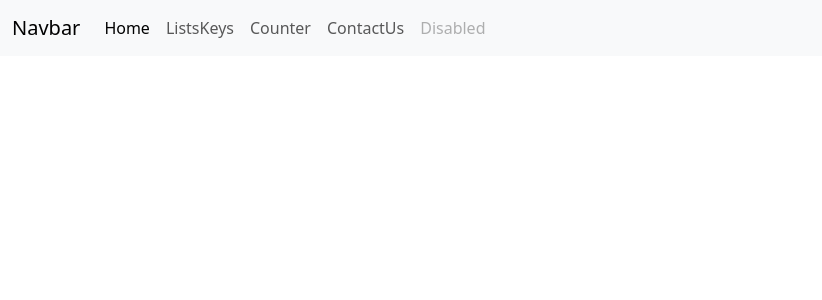
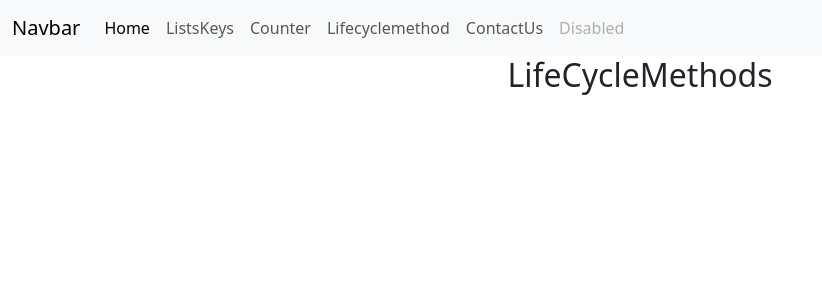
Before and after one commit to Chaitanyatraining/1902-react, a React (Create React App) app: page /lifecyclemethods in a window 1280 px wide. Shown: the top 300 px of the page, without its empty margins (0-822 px from the left). Built offline with nearby package versions, Linux system fonts and the light colour scheme; no server answers.

Commit message:
lifecyclemethods

```diff
--- a/src/Components/Header.js
+++ b/src/Components/Header.js
@@ -22,6 +22,9 @@ const Header = () => {
                                 <Link to='/counter' class="nav-link">Counter</Link>
                             </li>
                             <li class="nav-item">
+                                <Link to='/lifecyclemethods' class="nav-link">Lifecyclemethod</Link>
+                            </li>
+                            <li class="nav-item">
                                 <Link to='/contactus' class="nav-link">ContactUs</Link>
                             </li>
                             <li class="nav-item">
--- /dev/null
+++ b/src/Components/LifeCycleMethods.js
@@ -0,0 +1,42 @@
+import React, { Component } from 'react'
+import Counter from './Counter'
+
+export class LifeCycleMethods extends Component {
+    constructor(){
+        super()
+        console.log('constructor Executed')
+    }
+
+    state={
+        usersData:[]
+    }
+
+    componentDidMount(){
+        console.log('componentdidmount executed')
+        this.getUsersdata()
+    }
+
+    getUsersdata = async () => {
+        const response = await fetch('https://jsonplaceholder.typicode.com/users')
+        const data = await response.json()
+        this.setState({usersData:data})
+        console.log('state', this.state)
+    }
+
+    static getDerivedStateFromProps(props, state){
+        console.log('static getDerivedStateFromProps executed')
+        return null
+    }
+
+
+  render() {
+    return (
+      <>
+        <h2>LifeCycleMethods</h2>
+
+      </>
+    )
+  }
+}
+
+export default LifeCycleMethods
--- a/src/Components/Routing/Routing.js
+++ b/src/Components/Routing/Routing.js
@@ -4,6 +4,7 @@ import ListsandKeys from '../ListsandKeys'
 import ContactUs from '../ContactUs'
 import Home from '../Home'
 import Counter from '../Counter'
+import LifeCycleMethods from '../LifeCycleMethods'
 
 const Routing = () => {
   return (
@@ -13,6 +14,7 @@ const Routing = () => {
             <Route path='/listkeys' element={<ListsandKeys />} />
             <Route path='/contactus' element={<ContactUs />} />
             <Route path="counter" element={<Counter />}  />
+            <Route path="lifecyclemethods" element={<LifeCycleMethods />}  />
         </Routes>
     </div>
   )
```
